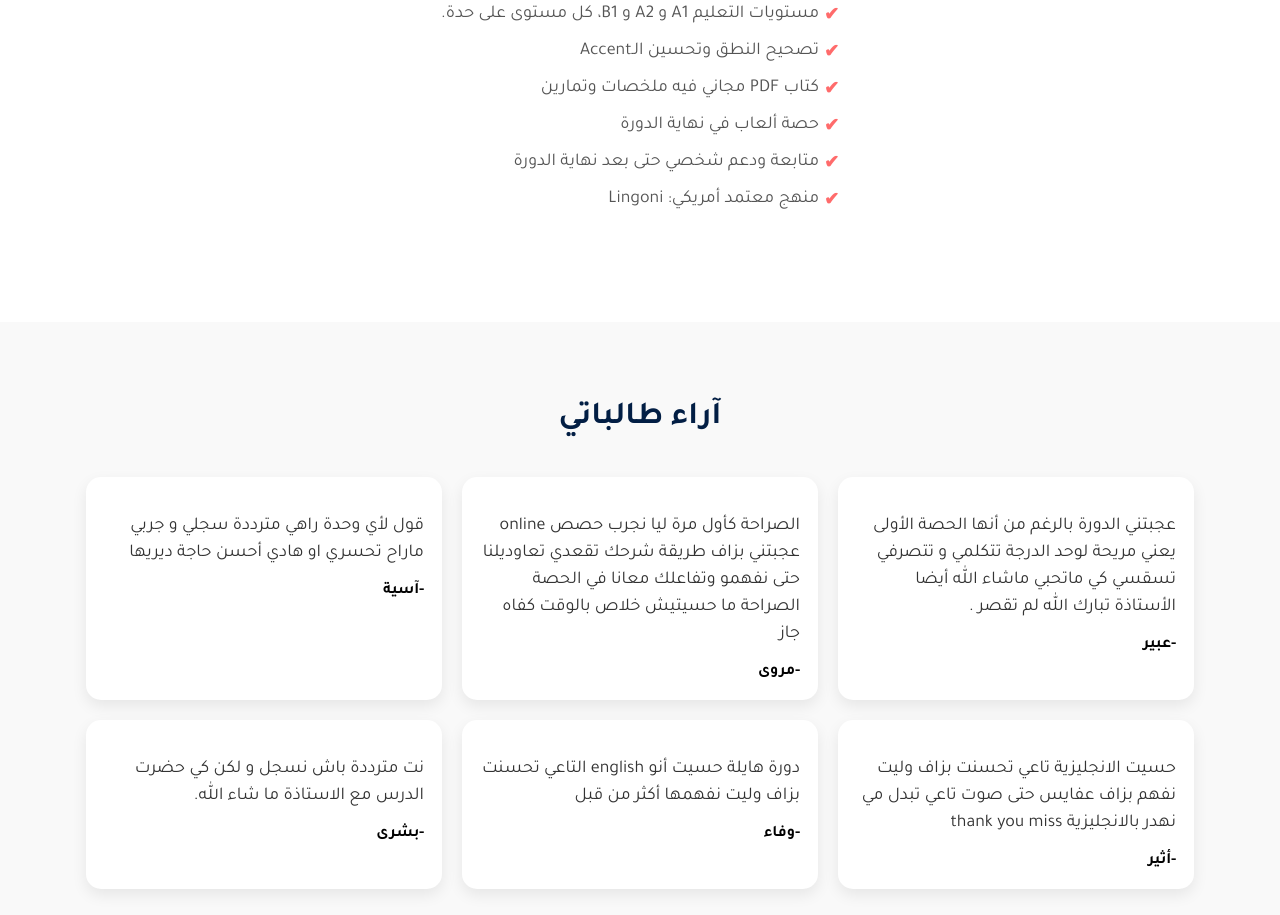
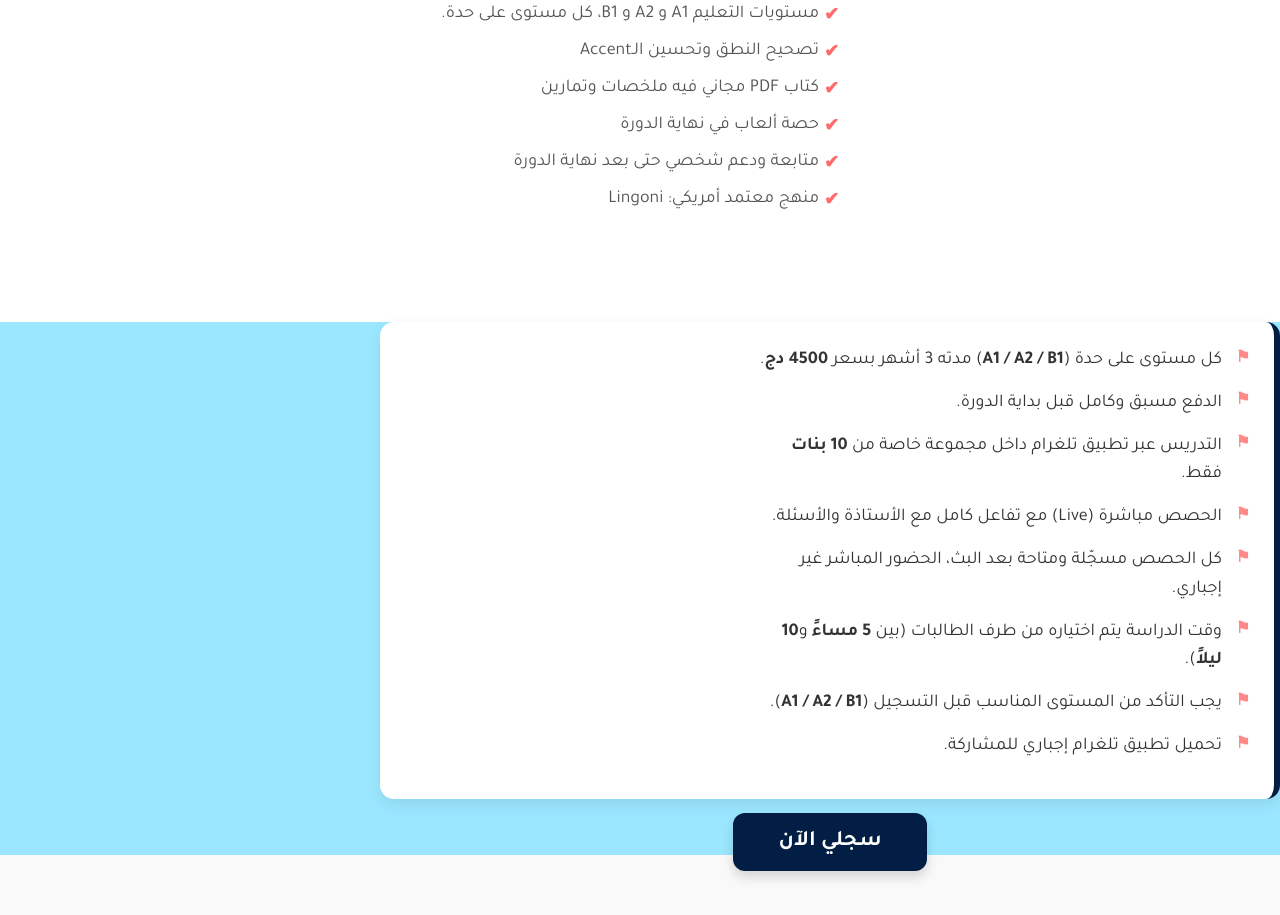
Before and after one commit to yamina-003/Morpho-LandingPage, a plain HTML site: page index.html in a window 1280 px wide. Shown: the part 1882-2797 px from the top of the page. Drawn offline with Linux system fonts and the light colour scheme.

Commit message:
Add notes section

```diff
--- a/index.html
+++ b/index.html
@@ -29,7 +29,8 @@
         <a href="#details" class="btn outline">التفاصيل</a>
     </div>
     <a href="#highlights" class="scroll-down">
-    <i class="fas fa-chevron-down"></i>
+      <span class="scroll-text">اكتشفي المزيد</span>
+      <i class="fas fa-chevron-down"></i>
     </a>
    </section>
     <!--highlights section-->
@@ -63,6 +64,28 @@
         <li>منهج معتمد أمريكي: Lingoni</li>
     </ul>
    </section>
+
+   <div class="notes-wrap">
+    <div class="note-card">
+      <ul class="notes-list">
+        <li>كل مستوى على حدة (<strong>A1 / A2 / B1</strong>) مدته 3 أشهر بسعر <strong>4500 دج</strong>.</li>
+        <li>الدفع مسبق وكامل قبل بداية الدورة.</li>
+        <li>التدريس عبر تطبيق تلغرام داخل مجموعة خاصة من <strong>10 بنات</strong> فقط.</li>
+        <li>الحصص مباشرة (Live) مع تفاعل كامل مع الأستاذة والأسئلة.</li>
+        <li>كل الحصص مسجّلة ومتاحة بعد البث، الحضور المباشر غير إجباري.</li>
+        <li>وقت الدراسة يتم اختياره من طرف الطالبات (بين <strong>5 مساءً</strong> و<strong>10 ليلاً</strong>).</li>
+        <li>يجب التأكد من المستوى المناسب قبل التسجيل (<strong>A1 / A2 / B1</strong>).</li>
+        <li>تحميل تطبيق تلغرام إجباري للمشاركة.</li>
+      </ul>
+    </div>
+
+    <!-- register button directly under notes -->
+    <div class="btn-wrapper">
+      <a href="https://forms.gle/NmchRbEuaEJSFWik8" target="_blank" class="btn big">سجلي الآن</a>
+    </div>
+  </div>
+</section>
+
    <!--reviews section-->
    <section class="testimonials">
     <h2 class="testi-title">آراء طالباتي</h2>
--- a/style.css
+++ b/style.css
@@ -227,6 +227,80 @@ ul li::before{
     color: #333;
 }
 
+.notes{
+  background: linear-gradient(135deg, #9be7ff, #d0f0ff);
+  padding: 60px 20px;
+  display: flex;
+  flex-direction: column;
+  align-items: center;
+}
+
+.notes .section-title{
+  color: #021e44;
+  margin-bottom: 24px;
+}
+
+.notes-wrap{
+  width: 100%;
+  max-width: 900px;
+}
+
+.note-card{
+  background-color: #ffffff;
+  border-radius: 14px;
+  box-shadow: 0 6px 15px rgba(0,0,0,0.08);
+  padding: 24px;
+  border-inline-start: 6px solid #021e44;
+  margin-bottom: 30px;
+}
+
+.notes-list{
+  list-style: none;
+  margin: 0;
+  padding: 0;
+  text-align: right;
+}
+
+.notes-list li{
+  position: relative;
+  padding-right: 28px;
+  margin-bottom: 14px;
+  font-size: 18px;
+  color: #333;
+  line-height: 1.6;
+}
+
+.notes-list li::before{
+  content: "⚑";
+  position: absolute;
+  right: 0;
+  top: 0.1rem;
+  font-size: 16px;
+  opacity: 0.8;
+  color: #ff6b6b;
+}
+
+.btn-wrapper{
+  text-align: center;
+}
+
+.btn.big{
+  background-color: #021e44;
+  padding: 18px 45px;
+  border-radius: 12px;
+  font-size: 22px;
+  color: #ffffff;
+  text-decoration: none;
+  font-weight: bold;
+  box-shadow: 0 6px 12px rgba(0,0,0,0.15);
+  transition: transform 0.2s, background-color 0.2s;
+}
+
+.btn.big:hover {
+  transform: translateY(-4px);
+  background-color: #03336d;
+}
+
 
 
 .testimonials{
@@ -390,16 +464,28 @@ footer p {
         padding: 30px 10px;
     }
 
+    /* Notes section adjustments */
+    .note-card {
+        padding: 18px;
+        margin-bottom: 20px; /* add breathing room before button */
+        text-align: left;    /* keep notes aligned for readability */
+    }
+    .notes-list li {
+        font-size: 16px;
+        padding-right: 24px;
+    }
+
     /* Testimonials adjustments */
     .testimonials {
         min-height: auto;
         padding: 30px 10px;
     }
 
-    /* Register/form section adjustments */
-    .form {
-        height: auto;
-        padding: 30px 10px;
+    .register-btn {
+        width: 100%;       /* make button span width for balance */
+        max-width: 280px;  /* not too wide, centered */
+        margin: 0 auto;    /* center it nicely */
+        display: block;
     }
 
     .scroll-down{
```
